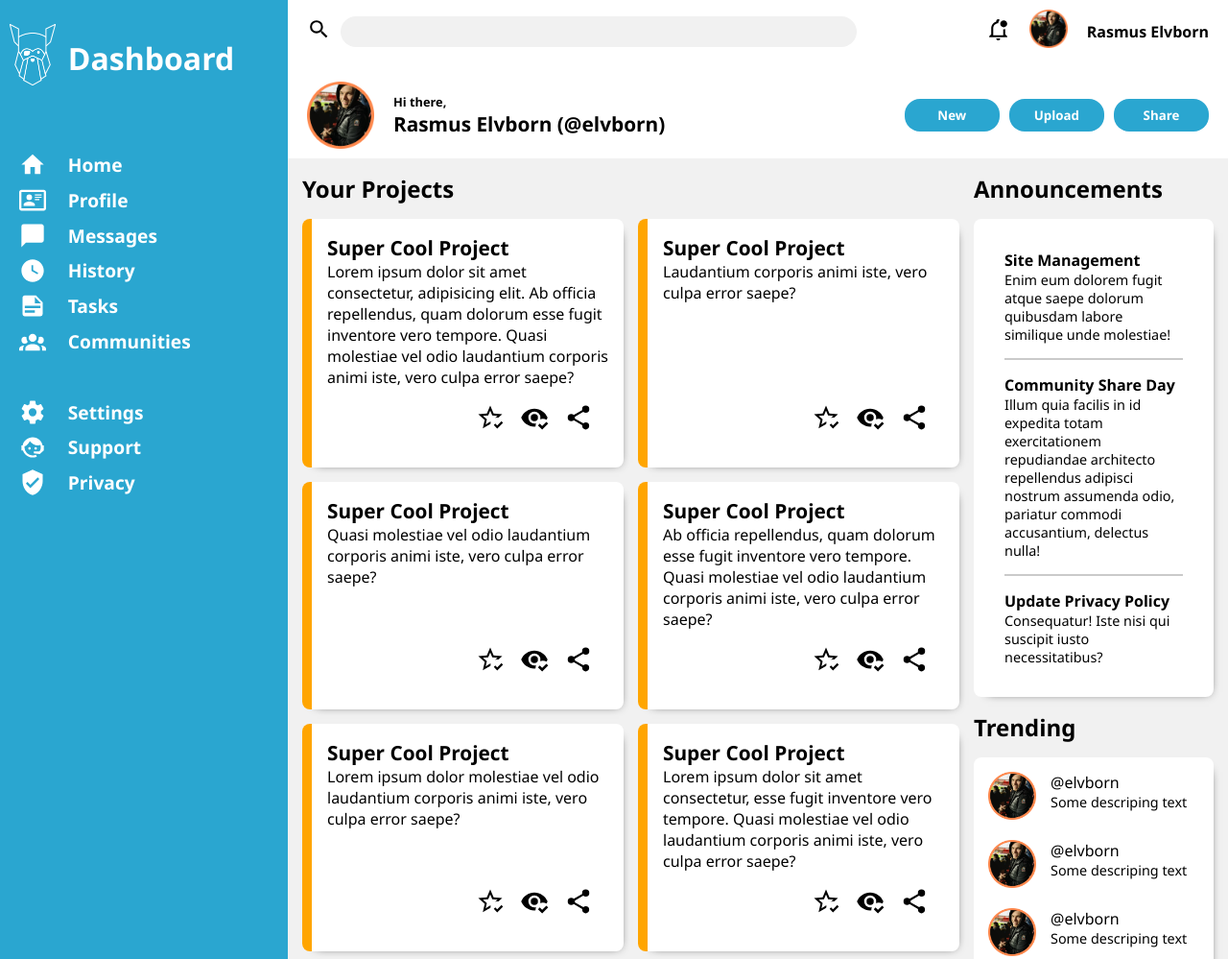
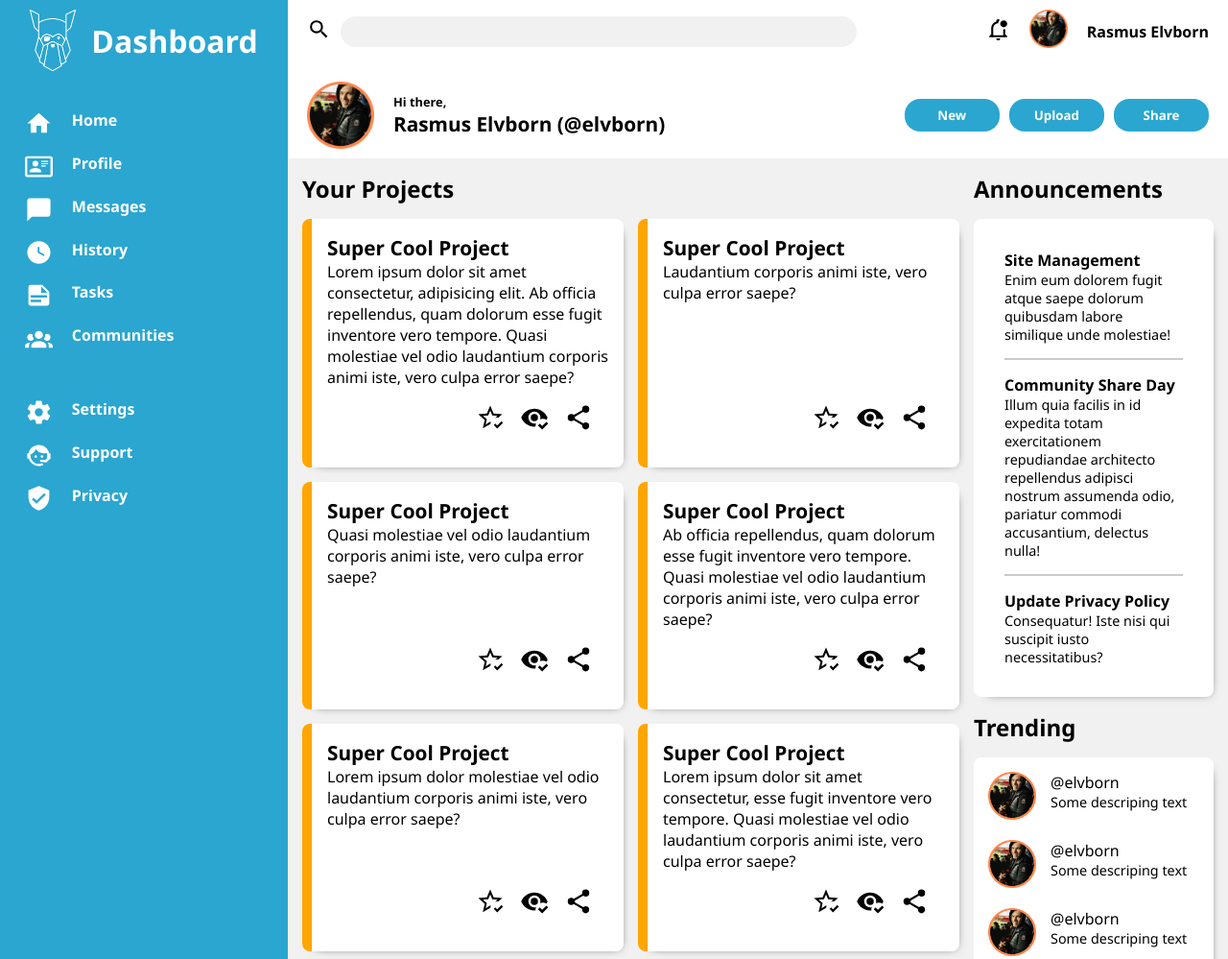
Before and after one commit to Elvborn/odin-admin-panel, a plain HTML site: page index.html in a window 1280 px wide. Shown: the top 999 px of the page at 96% size. Drawn offline with Linux system fonts and the light colour scheme.

Commit message:
Updated side-panel
Text and icon are now combined in a <a> and are
clickable with an hover effect

```diff
--- a/index.html
+++ b/index.html
@@ -18,7 +18,9 @@
         <div id="profile">
             <a href="#"><img src="img/svg/notification.svg" height="25px" alt="notification"></a>
             <a href="#"><img class="profile-image" src="img/Profil Billede.png" height="50px" alt="profile image"></a>
-            <a href="#"><p>Rasmus Elvborn</p></a>
+            <a href="#">
+                <p>Rasmus Elvborn</p>
+            </a>
         </div>
 
         <div id="profile-info">
@@ -37,39 +39,78 @@
     </div>
 
     <div id="side-panel">
-        <a href=""><img class="logo" src="img/odin-logo.png" alt="odin logo"></a>
-        <a href="#" class="logo-text">Dashboard</a>
+        <a href="#" id="logo">
+            <img src="img/odin-logo.png" alt="odin logo">
+            <p>Dashboard</p>
+        </a>
 
-        <span></span><span></span>
+        <div id="side-panel-menu">
+            <ul>
+                <li>
+                    <a href="#">
+                        <img class="icon" src="img/svg/home.svg">
+                        <p>Home</p>
+                    </a>
+                </li>
 
-        <img class="icon" src="img/svg/home.svg">
-        <a href="#">Home</a>
+                <li>
+                    <a href="#">
+                        <img class="icon" src="img/svg/profile.svg" alt="">
+                        <p>Profile</p>
+                    </a>
+                </li>
 
-        <img class="icon" src="img/svg/profile.svg" alt="">
-        <a href="#">Profile</a>
+                <li>
+                    <a href="#">
+                        <img class="icon" src="img/svg/message.svg" alt="">
+                        <p>Messages</p>
+                    </a>
+                </li>
 
-        <img class="icon" src="img/svg/message.svg" alt="">
-        <a href="#">Messages</a>
+                <li>
+                    <a href="#">
+                        <img class="icon" src="img/svg/history.svg" alt="">
+                        <p>History</p>
+                    </a>
+                </li>
 
-        <img class="icon" src="img/svg/history.svg" alt="">
-        <a href="#">History</a>
+                <li>
+                    <a href="#">
+                        <img class="icon" src="img/svg/tasks.svg" alt="">
+                        <p>Tasks</p>
+                    </a>
+                </li>
 
-        <img class="icon" src="img/svg/tasks.svg" alt="">
-        <a href="#">Tasks</a>
+                <li>
+                    <a href="#">
+                        <img class="icon" src="img/svg/community.svg" alt="">
+                        <p>Communities</p>
+                    </a>
+                </li>
+            </ul>
 
-        <img class="icon" src="img/svg/community.svg" alt="">
-        <a href="#">Communities</a>
 
-        <span></span><span></span>
-
-        <img class="icon" src="img/svg/settings.svg" alt="">
-        <a href="#">Settings</a>
-
-        <img class="icon" src="img/svg/support.svg" alt="">
-        <a href="#">Support</a>
-
-        <img class="icon" src="img/svg/privacy.svg" alt="">
-        <a href="#">Privacy</a>
+            <ul>
+                <li>
+                    <a href="#">
+                        <img class="icon" src="img/svg/settings.svg" alt="">
+                        <p>Settings</p>
+                    </a>
+                </li>
+                <li>
+                    <a href="#">
+                        <img class="icon" src="img/svg/support.svg" alt="">
+                        <p>Support</p>
+                    </a>
+                </li>
+                <li>
+                    <a href="#">
+                        <img class="icon" src="img/svg/privacy.svg" alt="">
+                        <p>Privacy</p>
+                    </a>
+                </li>
+            </ul>
+        </div>
     </div>
 
     <div id="container">
@@ -79,7 +120,9 @@
                 <span class="color-band"></span>
                 <div class="card-content">
                     <p class="card-title">Super Cool Project</p>
-                    <p class="card-text">Lorem ipsum dolor sit amet consectetur, adipisicing elit. Ab officia repellendus, quam dolorum esse fugit inventore vero tempore. Quasi molestiae vel odio laudantium corporis animi iste, vero culpa error saepe?</p>
+                    <p class="card-text">Lorem ipsum dolor sit amet consectetur, adipisicing elit. Ab officia
+                        repellendus, quam dolorum esse fugit inventore vero tempore. Quasi molestiae vel odio laudantium
+                        corporis animi iste, vero culpa error saepe?</p>
 
                     <div class="icon-container">
                         <a href="#"><img class="icon" src="img/svg/stare.svg"></a>
@@ -107,7 +150,8 @@
                 <span class="color-band"></span>
                 <div class="card-content">
                     <p class="card-title">Super Cool Project</p>
-                    <p class="card-text">Quasi molestiae vel odio laudantium corporis animi iste, vero culpa error saepe?</p>
+                    <p class="card-text">Quasi molestiae vel odio laudantium corporis animi iste, vero culpa error
+                        saepe?</p>
 
                     <div class="icon-container">
                         <a href="#"><img class="icon" src="img/svg/stare.svg"></a>
@@ -121,7 +165,8 @@
                 <span class="color-band"></span>
                 <div class="card-content">
                     <p class="card-title">Super Cool Project</p>
-                    <p class="card-text">Ab officia repellendus, quam dolorum esse fugit inventore vero tempore. Quasi molestiae vel odio laudantium corporis animi iste, vero culpa error saepe?</p>
+                    <p class="card-text">Ab officia repellendus, quam dolorum esse fugit inventore vero tempore. Quasi
+                        molestiae vel odio laudantium corporis animi iste, vero culpa error saepe?</p>
 
                     <div class="icon-container">
                         <a href="#"><img class="icon" src="img/svg/stare.svg"></a>
@@ -135,7 +180,8 @@
                 <span class="color-band"></span>
                 <div class="card-content">
                     <p class="card-title">Super Cool Project</p>
-                    <p class="card-text">Lorem ipsum dolor molestiae vel odio laudantium corporis animi iste, vero culpa error saepe?</p>
+                    <p class="card-text">Lorem ipsum dolor molestiae vel odio laudantium corporis animi iste, vero culpa
+                        error saepe?</p>
 
                     <div class="icon-container">
                         <a href="#"><img class="icon" src="img/svg/stare.svg"></a>
@@ -149,7 +195,8 @@
                 <span class="color-band"></span>
                 <div class="card-content">
                     <p class="card-title">Super Cool Project</p>
-                    <p class="card-text">Lorem ipsum dolor sit amet consectetur, esse fugit inventore vero tempore. Quasi molestiae vel odio laudantium corporis animi iste, vero culpa error saepe?</p>
+                    <p class="card-text">Lorem ipsum dolor sit amet consectetur, esse fugit inventore vero tempore.
+                        Quasi molestiae vel odio laudantium corporis animi iste, vero culpa error saepe?</p>
 
                     <div class="icon-container">
                         <a href="#"><img class="icon" src="img/svg/stare.svg"></a>
@@ -163,7 +210,9 @@
                 <span class="color-band"></span>
                 <div class="card-content">
                     <p class="card-title">Super Cool Project</p>
-                    <p class="card-text">Lorem ipsum dolor sit amet consectetur, adipisicing elit. Ab officia repellendus, quam dolorum esse fugit inventore vero tempore. Quasi molestiae vel odio laudantium corporis animi iste, vero culpa error saepe?</p>
+                    <p class="card-text">Lorem ipsum dolor sit amet consectetur, adipisicing elit. Ab officia
+                        repellendus, quam dolorum esse fugit inventore vero tempore. Quasi molestiae vel odio laudantium
+                        corporis animi iste, vero culpa error saepe?</p>
 
                     <div class="icon-container">
                         <a href="#"><img class="icon" src="img/svg/stare.svg"></a>
@@ -179,14 +228,16 @@
             <div id="announcements">
                 <a>
                     <p class="title">Site Management</p>
-                    <p class="text">Enim eum dolorem fugit atque saepe dolorum quibusdam labore similique unde molestiae!</p>
+                    <p class="text">Enim eum dolorem fugit atque saepe dolorum quibusdam labore similique unde
+                        molestiae!</p>
                 </a>
 
                 <span></span>
 
                 <div>
                     <p class="title">Community Share Day</p>
-                    <p class="text">Illum quia facilis in id expedita totam exercitationem repudiandae architecto repellendus adipisci nostrum assumenda odio, pariatur commodi accusantium, delectus nulla!</p>
+                    <p class="text">Illum quia facilis in id expedita totam exercitationem repudiandae architecto
+                        repellendus adipisci nostrum assumenda odio, pariatur commodi accusantium, delectus nulla!</p>
                 </div>
 
                 <span></span>
--- a/style.css
+++ b/style.css
@@ -99,7 +99,7 @@ body{
 
 #header-buttons button:hover{
     cursor: pointer;
-    background-color: color-mix(in srgb, var(--primary-color) 90%, white 10% );
+    background-color: color-mix(in srgb, var(--primary-color) 90%, white 20% );
 }
 
 #header-buttons > button{
@@ -114,6 +114,8 @@ body{
 }
 
 #side-panel{
+    --side-panel-gap:2rem;
+
     grid-row: 1 / 3;
 
     padding: 10px;
@@ -121,32 +123,51 @@ body{
     color: white;
     font-weight: bold;
 
-    display: grid;
-    grid-template-columns: auto 1fr;
-    grid-template-rows: 100px repeat(11, 1.5rem);
-    align-items: center;
-    gap: .8rem;
+    display: flex;
+    flex-direction: column;
+
+    gap: var(--side-panel-gap);
 }
 
-#side-panel .logo{
+#logo{
+    display: flex;
+    justify-content: center;
+    align-items: center;
+    gap: 1rem;
+}
+
+#logo img{
     width: 3rem;
 }
 
-#side-panel > .logo-text{
+#logo > p{
     font-size: 2rem;
+    color:white;
 }
 
-#side-panel a{
-    text-decoration: none;
-    color: white;
-    font-size: 1.2rem;
-}
-
-#side-panel > .icon{
+#side-panel .icon{
     width: var(--icon-size);
     justify-self: center;
     filter: invert(1);
 }
+
+#side-panel-menu{
+    display: grid;
+    gap: var(--side-panel-gap);
+}
+
+#side-panel-menu a{
+    padding: .5rem 1rem;
+    color: white;
+
+    display: flex;
+    gap: 20px;
+}
+
+#side-panel-menu a:hover{
+    background-color: color-mix(in srgb, var(--primary-color) 90%, white 20% );
+}
+
 
 #container{
     --content-radius:.5rem;
```
